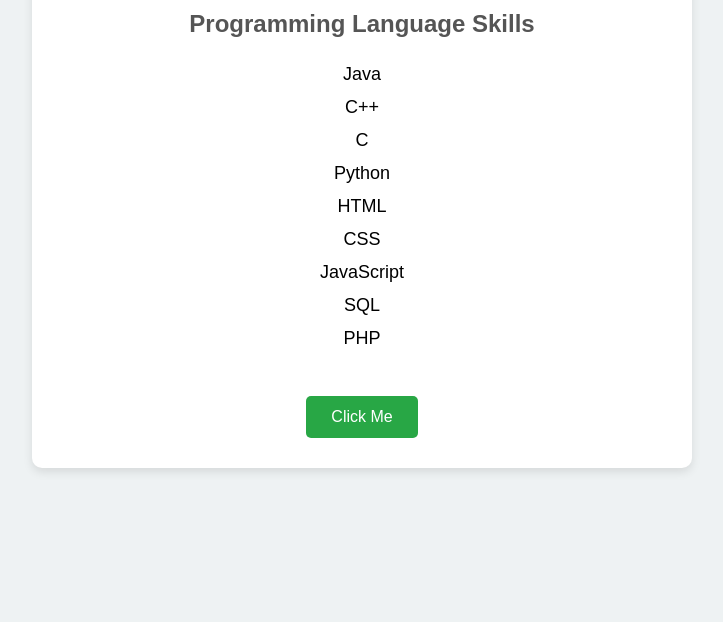
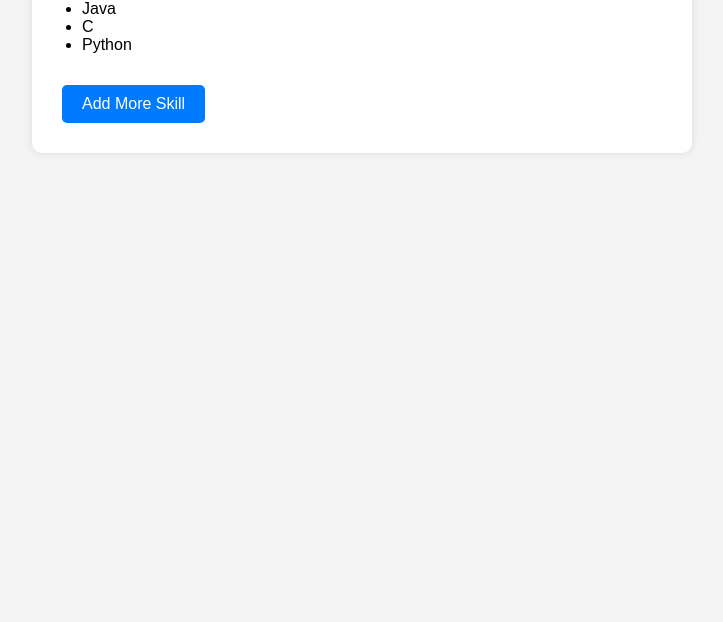
Before and after one commit to 24bscit060cas-pixel/vigneshwaranaPortfolio, a plain HTML site: page index.html.html.html in a window 1280 px wide. Shown: the part 178-800 px from the top of the page, without its empty margins (278-1001 px from the left). Drawn offline with Linux system fonts and the light colour scheme.

Commit message:
Update index.html.

```diff
--- a/index.html.html.html
+++ b/index.html.html.html
@@ -2,78 +2,75 @@
 <html lang="en">
 <head>
   <meta charset="UTF-8">
-    <title>Vigneshwaran's Portfolio</title>
+  <title>Vigneshwarana G - Portfolio</title>
   <style>
     body {
       font-family: Arial, sans-serif;
-            background-color: #eef2f3;
+      background-color: #f4f4f4;
+      margin: 0;
       padding: 20px;
-            text-align: center;
     }
-
     .container {
       background-color: white;
+      max-width: 600px;
+      margin: 0 auto;
       padding: 30px;
-            max-width: 600px;
-            margin: 50px auto;
       border-radius: 10px;
-            box-shadow: 0 4px 10px rgba(0, 0, 0, 0.1);
+      box-shadow: 0 0 10px rgba(0,0,0,0.1);
     }
-
     h1 {
+      text-align: center;
       color: #333;
     }
-
     h2 {
-            color: #555;
+      color: #444;
     }
-
     ul {
-            list-style: none;
-            padding: 0;
+      list-style-type: disc;
+      padding-left: 20px;
     }
-
-        li {
-            font-size: 18px;
-            padding: 6px 0;
-        }
-
     button {
-            margin-top: 25px;
-            background-color: #28a745;
+      margin-top: 15px;
+      padding: 10px 20px;
+      font-size: 16px;
+      background-color: #007bff;
       color: white;
       border: none;
-            padding: 12px 25px;
-            font-size: 16px;
       border-radius: 5px;
       cursor: pointer;
     }
-
     button:hover {
-            background-color: #218838;
+      background-color: #0056b3;
     }
   </style>
 </head>
 <body>
 
   <div class="container">
-        <h1>Vigneshwaran's Portfolio</h1>
-
-        <h2>Programming Language Skills</h2>
-        <ul>
+    <h1>Vigneshwarana G</h1>
+    <h2>Skills</h2>
+    <ul id="skills-list">
       <li>Java</li>
-            <li>C++</li>
       <li>C</li>
       <li>Python</li>
-            <li>HTML</li>
-            <li>CSS</li>
-            <li>JavaScript</li>
-            <li>SQL</li>
-            <li>PHP</li>
     </ul>
 
-        <button onclick="alert('Welcome to Vigneshwaran\'s Portfolio!')">Click Me</button>
+    <button onclick="addSkill()">Add More Skill</button>
   </div>
+
+  <script>
+    function addSkill() {
+      const skill = prompt("Enter a new skill:");
+      if (skill && skill.trim() !== "") {
+        const ul = document.getElementById("skills-list");
+        const li = document.createElement("li");
+        li.textContent = skill.trim();
+        ul.appendChild(li);
+      } else {
+        alert("Please enter a valid skill.");
+      }
+    }
+  </script>
 
 </body>
 </html>
```
Lines whose indentation alone changed are shown as unchanged.
